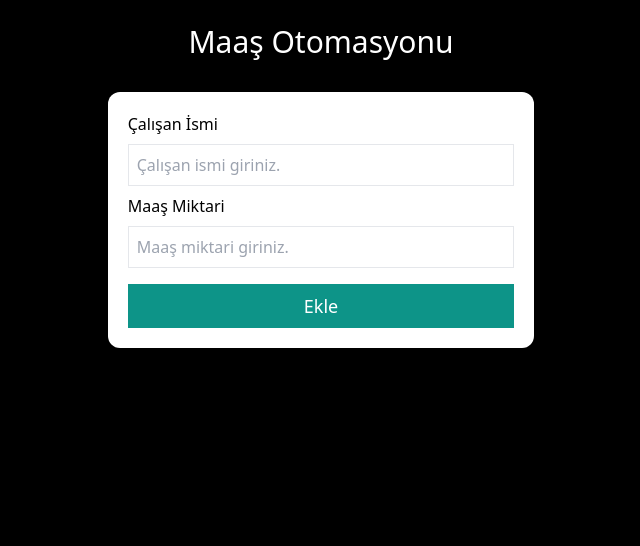
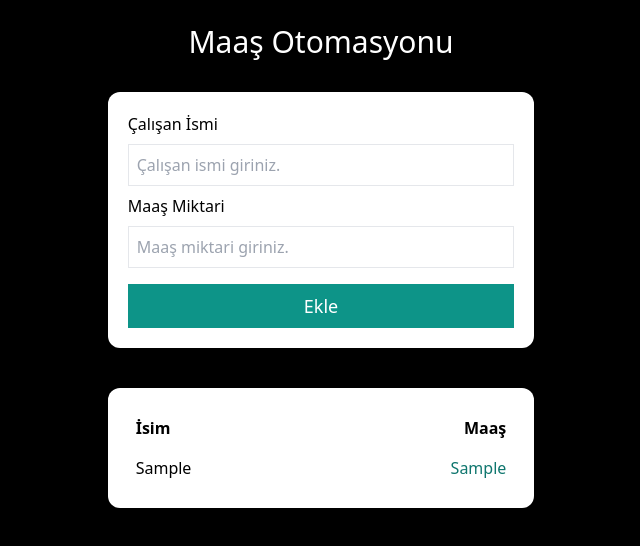
Before and after one commit to emircanbakar/udemy-react-course, a React (Create React App) app in the folder B4/workers-app/: page / in a window 1280 px wide. Both pictures are taken after typing "Sample", "Sample" into the empty fields and a click on the button "Ekle". Shown: the top 546 px of the page, without its empty margins (319-959 px from the left). Built offline with nearby package versions, Linux system fonts and the light colour scheme.

Commit message:
workerlist comp oluştu ekleme silme işlemleri tanımlandı

```diff
--- a/B4/workers-app/src/App.jsx
+++ b/B4/workers-app/src/App.jsx
@@ -1,10 +1,14 @@
+import { useState } from "react";
 import AddWorker from "./components/Workers/AddWorker";
+import WorkerList from "./components/Workers/WorkerList";
 
 function App() {
+  const [workers, setWorkers] = useState([])
   return (
     <div className="App">
       <h1 className="text-white text-center mt-6 text-3xl">Maaş Otomasyonu</h1>
-      <AddWorker />
+      <AddWorker setWorkers={setWorkers} />
+      <WorkerList workers={workers} setWorkers={setWorkers} />
     </div>
   );
 }
--- a/B4/workers-app/src/components/Workers/AddWorker.jsx
+++ b/B4/workers-app/src/components/Workers/AddWorker.jsx
@@ -2,7 +2,7 @@ import React, { useState } from "react";
 import Card from "../ui/Card";
 import Button from "../ui/Button";
 
-function AddWorker() {
+function AddWorker(props) {
   const [employeeName, setEmployeeName] = useState("");
   const [wage, setWage] = useState("");
   const minWage = 5000;
@@ -21,9 +21,18 @@ function AddWorker() {
     if (+wage < minWage) {
       return;
     }
-    console.log(employeeName, wage);
+
     setEmployeeName("");
     setWage("");
+
+    props.setWorkers((prevState) => [
+      {
+        id: Math.floor(Math.random() * 1000),
+        name: employeeName,
+        wage: wage,
+      },
+      ...prevState,
+    ]);
   };
   return (
     <Card className="mt-8">
--- /dev/null
+++ b/B4/workers-app/src/components/Workers/WorkerList.jsx
@@ -0,0 +1,35 @@
+import React from "react";
+import Card from "../ui/Card";
+
+const WorkerList = (props) => {
+  const { workers, setWorkers } = props;
+  const deleteWorker = (id) => {
+    setWorkers(workers.filter((item) => item.id !== id));
+  };
+
+  if(workers.length < 1){
+    return;
+  }
+  return (
+    <Card className="mt-10">
+      <ul>
+        <li className="flex justify-between p-2">
+          <span className="font-bold">İsim</span>
+          <span className="font-bold">Maaş </span>
+        </li>
+        {workers.map((worker) => (
+          <li
+            className="flex justify-between cursor-pointer hover:shadow-xl p-2 transition-all"
+            key={worker.id}
+            onClick={()=> deleteWorker(worker.id)}
+          >
+            <span> {worker.name} </span>
+            <span className="text-teal-700 font-medium"> {worker.wage} </span>
+          </li>
+        ))}
+      </ul>
+    </Card>
+  );
+};
+
+export default WorkerList;
```
